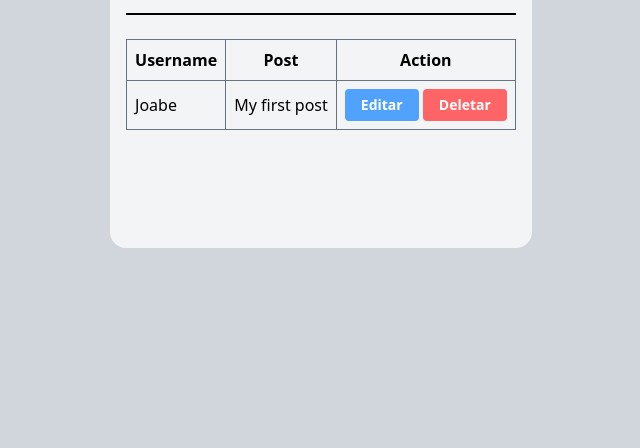
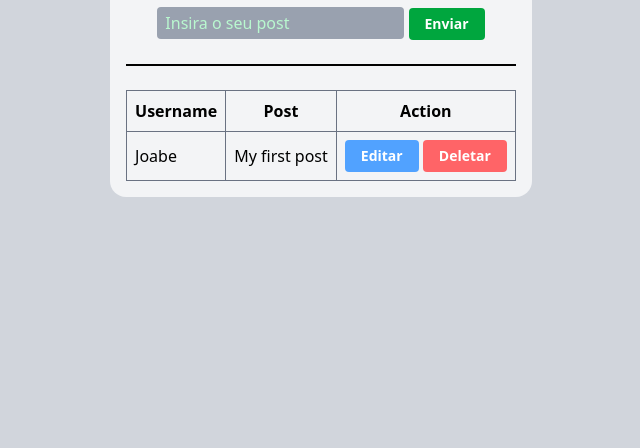
Before and after one commit to Joabe-Albino/CRUD-socialmedia, a website: page index.html in a window 1280 px wide. Shown: the part 352-800 px from the top of the page, without its empty margins (319-959 px from the left). Drawn offline with Linux system fonts and the light colour scheme.

Commit message:
Conserto erro de table escapando

```diff
--- a/index.html
+++ b/index.html
@@ -10,7 +10,7 @@
 </head>
 
 <body class="bg-gray-300 flex justify-center items-center w-screen h-screen">
-    <div class="bg-gray-100 rounded-2xl p-4 h-2/4">
+    <div class="bg-gray-100 rounded-2xl p-4 h-auto">
         <div class="createPost container">
             <h2 class="text-3xl font-bold text-center mb-2">Enviar Post</h2>
             <form action="#" id="form-post" class="mb-6 border-b-2 p-6 flex justify-center">
```
Also changed, not shown: src/output.css.
